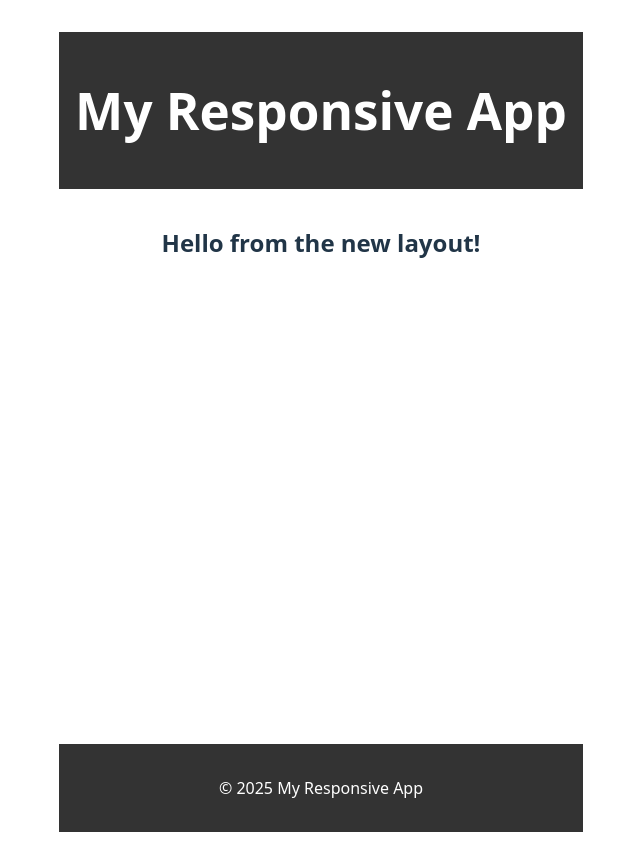
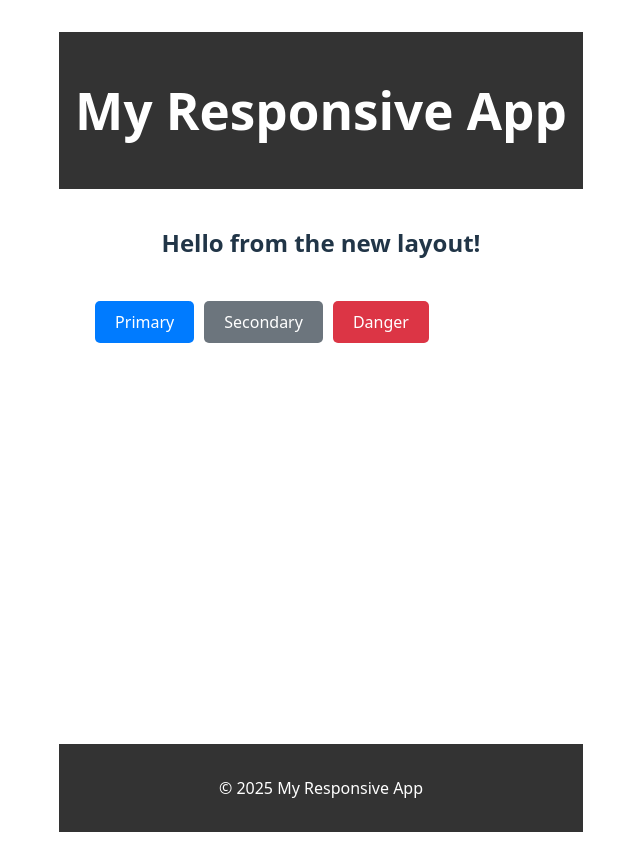
Before and after one commit to yongsuChang/kubernetes_shopping, a React (Vite) app in the folder responsive-react-app/: page / in a window 1280 px wide. Shown: the whole page, without its empty margins (319-959 px from the left). Built offline with nearby package versions, Linux system fonts and the light colour scheme.

Commit message:
feat: Add Button component

```diff
--- a/responsive-react-app/src/App.tsx
+++ b/responsive-react-app/src/App.tsx
@@ -1,10 +1,16 @@
 import Layout from './components/layout/Layout';
+import Button from './components/common/Button/Button';
 import './App.css';
 
 function App() {
   return (
     <Layout>
       <h2>Hello from the new layout!</h2>
+      <div style={{ display: 'flex', gap: '10px', padding: '20px' }}>
+        <Button variant="primary">Primary</Button>
+        <Button variant="secondary">Secondary</Button>
+        <Button variant="danger">Danger</Button>
+      </div>
     </Layout>
   );
 }
--- /dev/null
+++ b/responsive-react-app/src/components/common/Button/Button.css
@@ -0,0 +1,35 @@
+.btn {
+  padding: 10px 20px;
+  border: none;
+  border-radius: 5px;
+  cursor: pointer;
+  font-size: 16px;
+  transition: background-color 0.3s;
+}
+
+.btn-primary {
+  background-color: #007bff;
+  color: white;
+}
+
+.btn-primary:hover {
+  background-color: #0056b3;
+}
+
+.btn-secondary {
+  background-color: #6c757d;
+  color: white;
+}
+
+.btn-secondary:hover {
+  background-color: #545b62;
+}
+
+.btn-danger {
+  background-color: #dc3545;
+  color: white;
+}
+
+.btn-danger:hover {
+  background-color: #b02a37;
+}
--- /dev/null
+++ b/responsive-react-app/src/components/common/Button/Button.tsx
@@ -0,0 +1,16 @@
+import React from 'react';
+import './Button.css';
+
+interface ButtonProps extends React.ButtonHTMLAttributes<HTMLButtonElement> {
+  variant?: 'primary' | 'secondary' | 'danger';
+}
+
+const Button: React.FC<ButtonProps> = ({ children, variant = 'primary', ...props }) => {
+  return (
+    <button className={`btn btn-${variant}`} {...props}>
+      {children}
+    </button>
+  );
+};
+
+export default Button;
```
Also changed, not shown: 1 other file (tests, documents, lock files or other folders).
